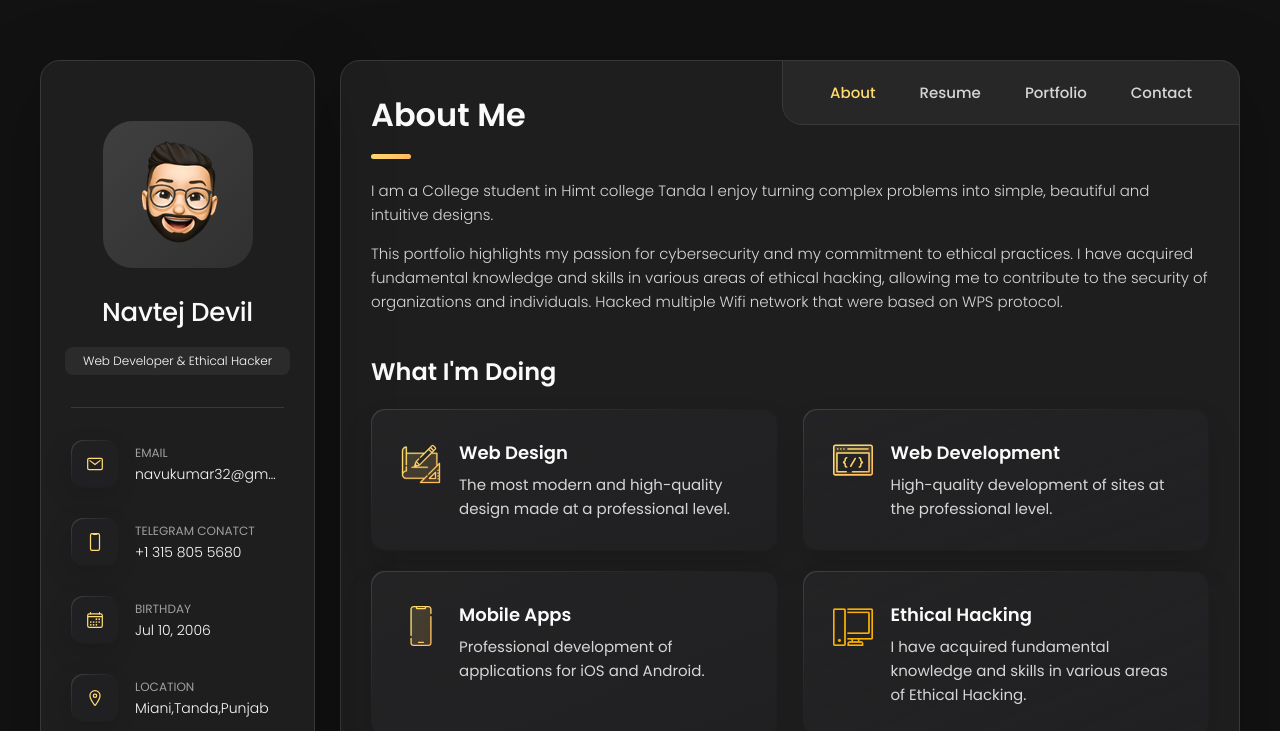
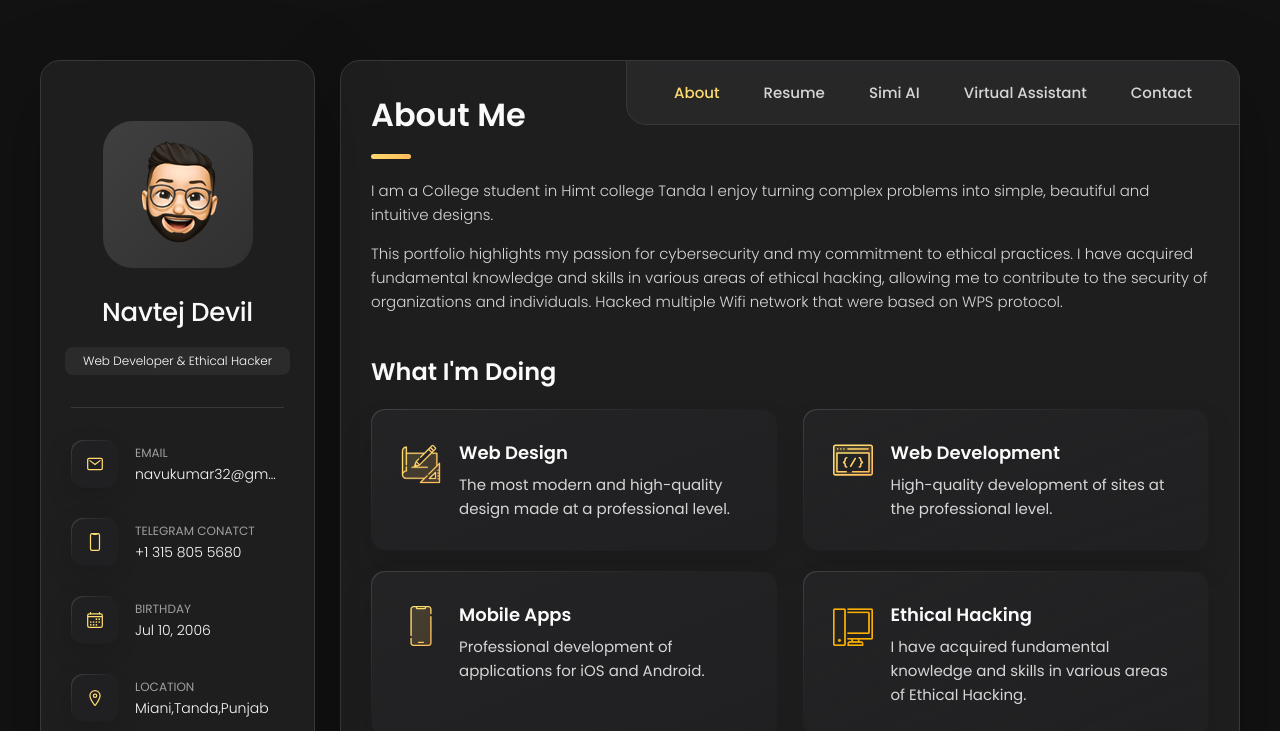
Before and after one commit to navyej/Navtej-Devil-Portfolio, a plain HTML site: page index.html in a window 1280 px wide. Shown: the top 731 px of the page. Drawn offline with nearby package versions, Linux system fonts and the light colour scheme.

Commit message:
Update index.html

```diff
--- a/index.html
+++ b/index.html
@@ -161,7 +161,14 @@
             </li>
 
             <li class="navbar-item">
-              <button class="navbar-link" data-nav-link>Portfolio</button>
+              <a href="file:///C:/Users/navte/OneDrive/Desktop/New%20Projects/Main%20Project/Simi%20ChatGpt/index.html">
+              <button class="navbar-link" data-nav-link>Simi AI</button>
+              </a>
+            </li>
+            <li class="navbar-item">
+              <a href="file:///C:/Users/navte/OneDrive/Desktop/New%20Projects/Main%20Project/Simi%20ChatGpt/index.html">
+              <button class="navbar-link" data-nav-link>Virtual Assistant</button>
+              </a>
             </li>
 
             <li class="navbar-item">
```
